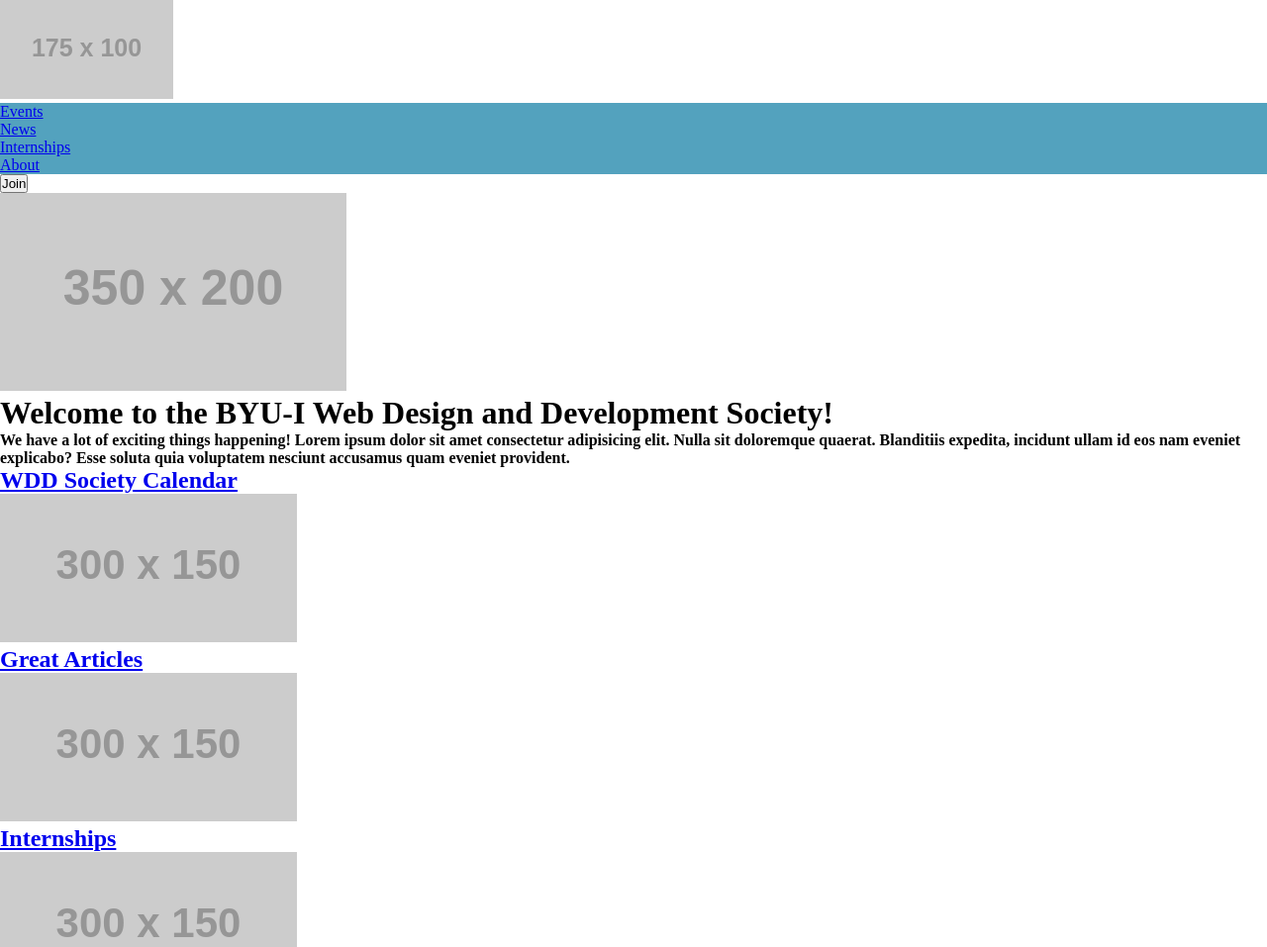
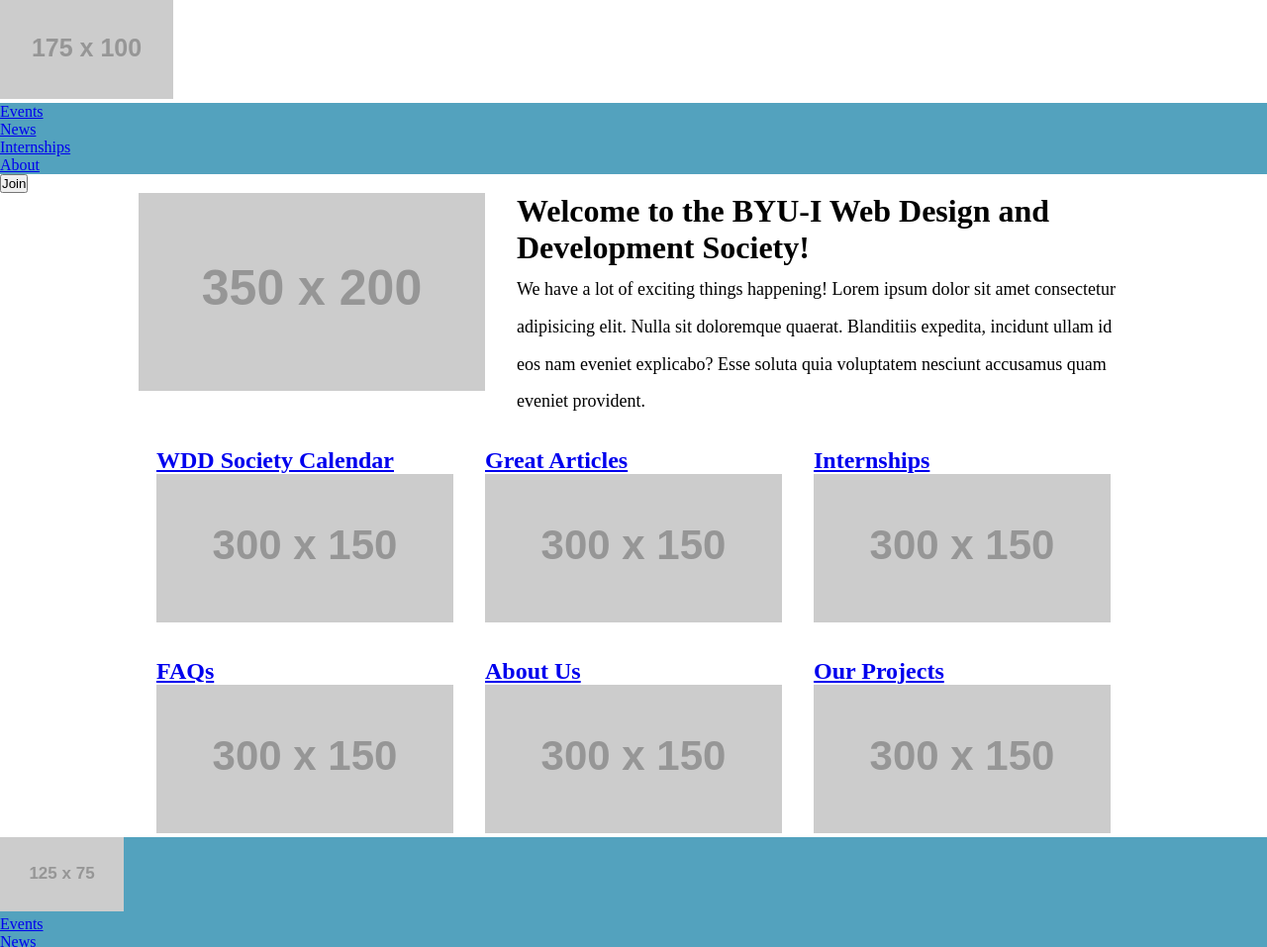
Before and after one commit to wddbyui/wddbyui.github.io, a website: page index.html in a window 1280 px wide. Shown: the top 957 px of the page at 99% size. Drawn offline with Linux system fonts and the light colour scheme; placeholder pictures from the web are drawn by us.

Commit message:
I changed a bit of html to be more specific in css

```diff
--- a/index.html
+++ b/index.html
@@ -24,29 +24,36 @@
     </header>
     <main>
         <div id="home-top-section">
-            <img src="https://via.placeholder.com/350x200.png?text=COMPUTER+SCREEN+WITH+TEXT" alt="Image of computer screen">
-            <h1>Welcome to the BYU-I Web Design and Development Society!</h1>
-            <h4>We have a lot of exciting things happening! Lorem ipsum dolor sit amet consectetur adipisicing elit. Nulla sit doloremque quaerat. Blanditiis expedita, incidunt ullam id eos nam eveniet explicabo? Esse soluta quia voluptatem nesciunt accusamus quam eveniet provident.</h4>
+            <img id="home-top-section-image" src="https://via.placeholder.com/350x200.png?text=COMPUTER+SCREEN+WITH+TEXT" alt="Image of computer screen">
+            <h1 class="home-top-section-text">Welcome to the BYU-I Web Design and Development Society!<br>
+                <span id="home-top-section-p">We have a lot of exciting things happening! Lorem ipsum dolor sit amet consectetur adipisicing elit.
+                    Nulla sit doloremque quaerat. Blanditiis expedita, incidunt ullam id eos nam eveniet explicabo?
+                    Esse soluta quia voluptatem nesciunt accusamus quam eveniet provident.</span></p>
+            </h1>
         </div>
         <div id="home-card-section">
-            <div class="home-card">
+            <div id="home-card-calendar" class="home-card">
                 <h2><a href="#">WDD Society Calendar</a></h2>
                 <a href="#"><img src="https://via.placeholder.com/300x150.png?text=CARD+IMAGE" alt="Image of computer screen"></a>
             </div>
-            <div class="home-card">
+            <div id="home-card-articles" class="home-card">
                 <h2><a href="#">Great Articles</a></h2>
                 <a href="#"><img src="https://via.placeholder.com/300x150.png?text=CARD+IMAGE" alt="Image of computer screen"></a>
             </div>
-            <div class="home-card">
+            <div id="home-card-intern" class="home-card">
                 <h2><a href="#">Internships</a></h2>
                 <a href="#"><img src="https://via.placeholder.com/300x150.png?text=CARD+IMAGE" alt="Image of computer screen"></a>
             </div>
-            <div class="home-card">
+            <div id="home-card-faqs" class="home-card">
                 <h2><a href="#">FAQs</a></h2>
                 <a href="#"><img src="https://via.placeholder.com/300x150.png?text=CARD+IMAGE" alt="Image of computer screen"></a>
             </div>
-            <div class="home-card">
+            <div id="home-card-about" class="home-card">
                 <h2><a href="#">About Us</a></h2>
+                <a href="#"><img src="https://via.placeholder.com/300x150.png?text=CARD+IMAGE" alt="Image of computer screen"></a>
+            </div>
+            <div id="home-card-project" class="home-card">
+                <h2><a href="#">Our Projects</a></h2>
                 <a href="#"><img src="https://via.placeholder.com/300x150.png?text=CARD+IMAGE" alt="Image of computer screen"></a>
             </div>
         </div>
--- a/src/css/styles.css
+++ b/src/css/styles.css
@@ -5,3 +5,58 @@
 nav, footer {
     background-color: #53a2be;
 }
+main {
+    max-width: 1000px;
+    margin: 0 auto;
+    display: grid;
+    grid-template-columns: (1fr, 1fr, 1fr, 1fr, 1fr);
+    grid-template-rows: (1fr, 1fr, 1fr, 1fr, 1fr);
+}
+#home-top-section{
+    max-width: 1000px;
+    margin: 0 auto;
+    display: grid;
+    grid-template-columns: (1fr, 1fr, 1fr, 1fr, 1fr);
+    grid-template-rows: (1fr, 1fr, 1fr, 1fr, 1fr);
+    grid-gap: 1em;
+}
+#home-top-section-image {
+    grid-column: 1/3;
+}
+.home-top-section-text {
+    grid-column: 4/6;
+}
+#home-top-section-p {
+    font-weight: normal;
+    font-size: 18px;
+    line-height: 1.6;
+}
+#home-card-section {
+    max-width: 1000px;
+    margin: 0 auto;
+    display: grid;
+    grid-template-columns: (1fr, 1fr, 1fr, 1fr, 1fr);
+    grid-template-rows: (1fr, 1fr, 1fr, 1fr, 1fr);
+    grid-gap: 2em;
+}
+#home-card-calendar {
+    grid-column: 1/2;
+    padding-top: 2em;
+}
+#home-card-articles {
+    grid-column: 2/3;
+    padding-top: 2em;
+}
+#home-card-intern {
+    grid-column: 3/4;
+    padding-top: 2em;
+}
+#home-card-faqs {
+    grid-column: 1/2;
+}
+#home-card-about {
+    grid-column: 2/3;
+}
+#home-card-project {
+    grid-column: 3/4;
+}
```
